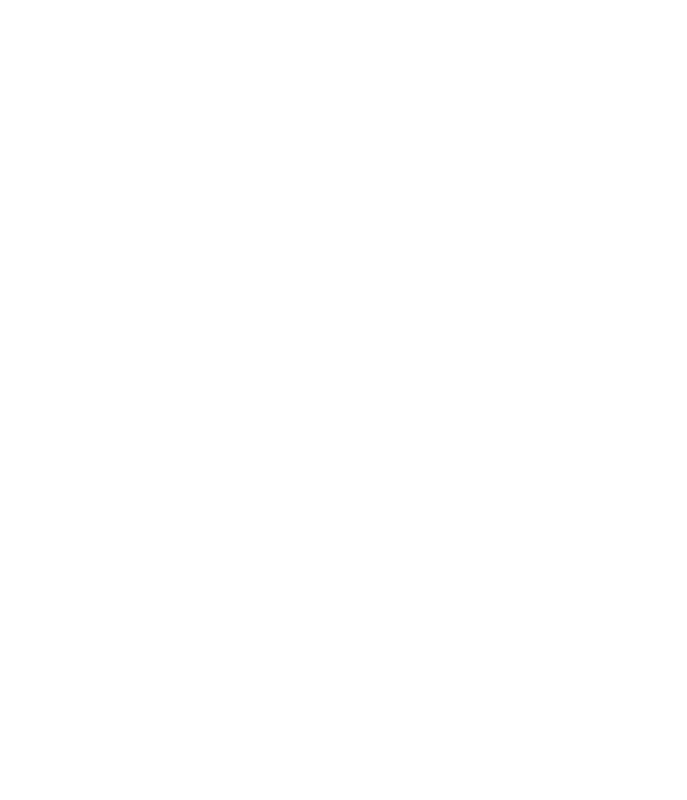
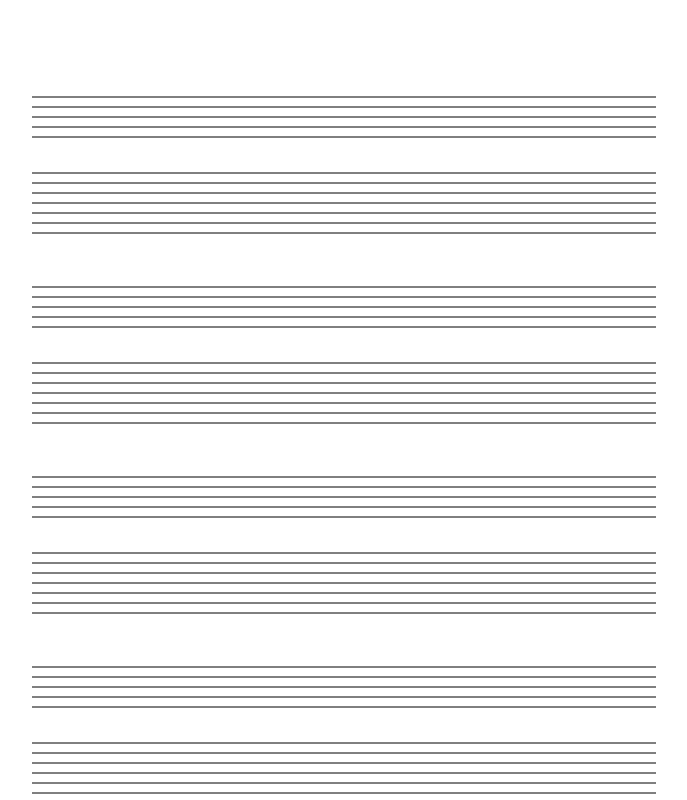
Before and after one commit to timmorey/staves, a website: page index.html in a window 1280 px wide. Shown: the top 800 px of the page, without its empty margins (296-983 px from the left). Drawn offline with Linux system fonts and the light colour scheme.

Commit message:
draw lines

```diff
--- a/index.css
+++ b/index.css
@@ -8,8 +8,8 @@ body, body * {
 
 canvas {
   display: block;
-  margin: auto;
-  padding: 16px;
-  width: 8.5in;
-  height: 11in;
+  margin-block: 1in;
+  margin-inline: auto;
+  width: 6.5in;
+  height: 9in;
 }
--- a/index.html
+++ b/index.html
@@ -4,6 +4,6 @@
     <link href="index.css" rel="stylesheet">
   </head>
   <body>
-    <canvas></canvas>
+    <canvas id="the-canvas"></canvas>
   </body>
 </html>
--- a/index.js
+++ b/index.js
@@ -0,0 +1,63 @@
+const LINE_SPACING = 10
+const STAFF_SPACING = 36
+const GROUP_SPACING = 54
+
+function getCanvas() {
+  return document.querySelector('#the-canvas')
+}
+
+function render(canvas) {
+  canvas.width = canvas.clientWidth * window.devicePixelRatio
+  canvas.height = canvas.clientHeight * window.devicePixelRatio
+  const context = canvas.getContext('2d')
+  context.scale(window.devicePixelRatio, window.devicePixelRatio)
+  context.clearRect(0, 0, canvas.width, canvas.height)
+
+  context.lineWidth = 1
+  context.strokeStyle = 'black'
+
+  let y = 1
+  for (let groups = 0; groups < 5; groups++) {
+    y = drawGroup(context, y)
+    y += GROUP_SPACING
+  }
+}
+
+function drawGroup(context, y) {
+  y = drawStaff(context, y, LINE_SPACING)
+  y += STAFF_SPACING
+  y = drawTabLines(context, y, LINE_SPACING)
+  return y
+}
+
+function drawStaff(context, y, spacing) {
+  y = drawLine(context, y)
+  for (let i = 1; i < 5; i++) {
+    y += spacing
+    y = drawLine(context, y)
+  }
+  return y
+}
+
+function drawTabLines(context, y, spacing) {
+  y = drawLine(context, y)
+  for (let i = 0; i < 6; i++) {
+    y += spacing
+    y = drawLine(context, y)
+  }
+  return y
+}
+
+function drawLine(context, y) {
+  context.beginPath()
+  context.moveTo(0, y)
+  context.lineTo(context.canvas.width, y)
+  context.stroke()
+  return y
+}
+
+window.addEventListener('load', () => {
+  const canvasElement = getCanvas()
+  render(canvasElement)
+  window.addEventListener('resize', () => render(canvasElement))
+})
```
